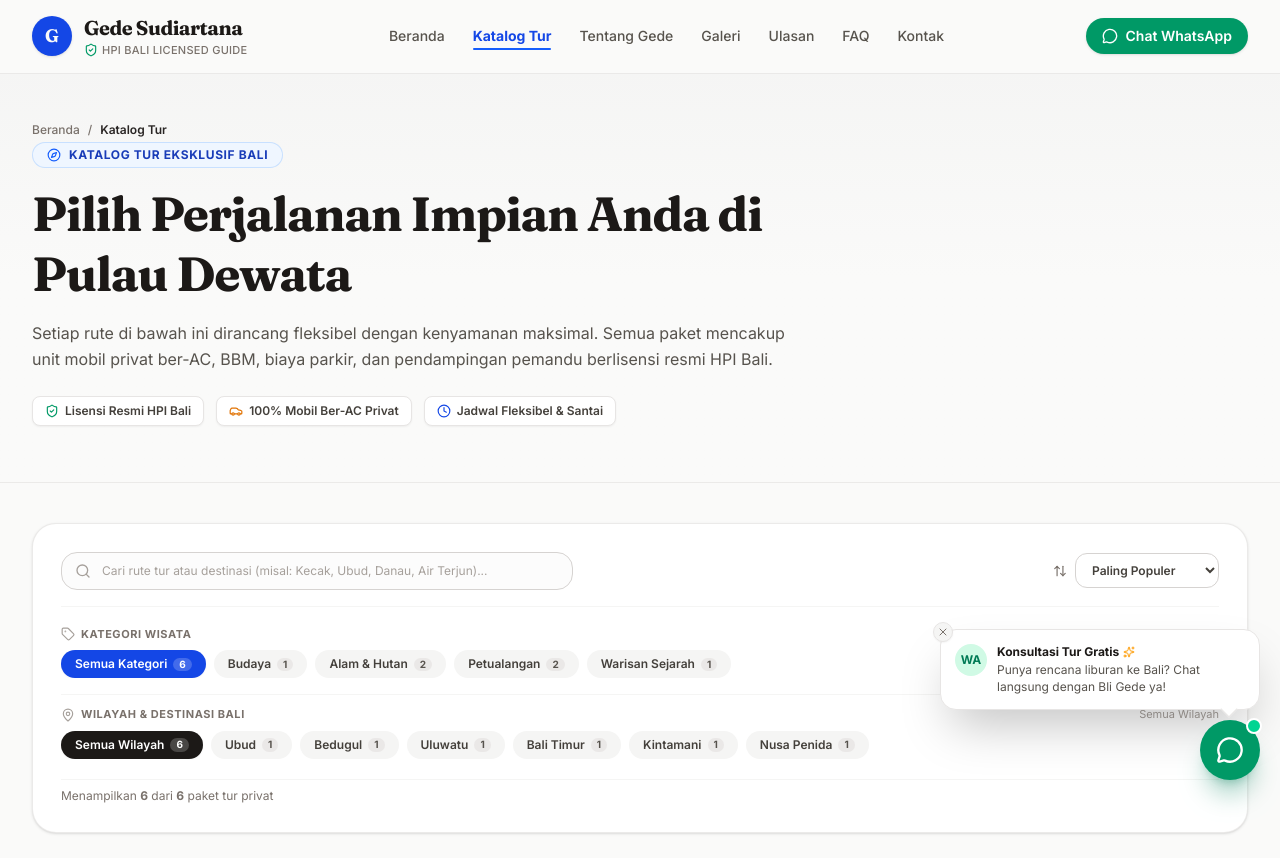
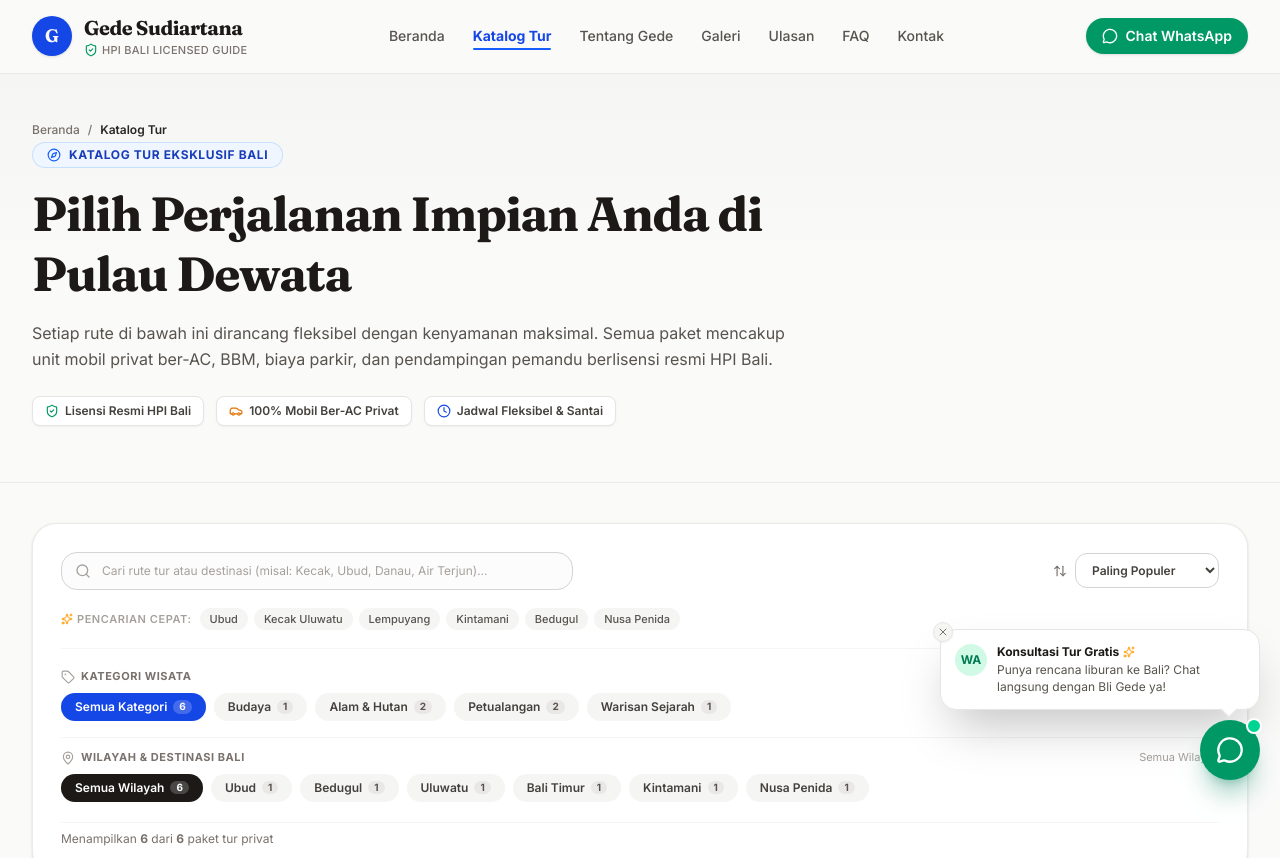
Before and after one commit to sumestawsome/gedebaliguide, a Next.js app: page /tours in a window 1280 px wide. Shown: the top 858 px of the page. Built offline with nearby package versions, Linux system fonts and the light colour scheme.

Commit message:
feat(tours): combine quick search suggestions, removable filter chips, and catalog filtering

```diff
--- a/src/components/tours/ToursCatalog.tsx
+++ b/src/components/tours/ToursCatalog.tsx
@@ -1,6 +1,6 @@
 "use client";
 
-import React, { useState, useMemo } from "react";
+import React, { useState, useMemo, useEffect } from "react";
 import { Tour } from "@/types";
 import { mockAllTours } from "@/data/mock-data";
 import TourCard from "./TourCard";
@@ -15,6 +15,7 @@ import {
   X,
   SlidersHorizontal,
   ArrowUpDown,
+  Sparkles,
 } from "lucide-react";
 import { motion, AnimatePresence } from "framer-motion";
 import { buildWhatsAppUrl } from "@/lib/whatsapp";
@@ -24,6 +25,15 @@ interface ToursCatalogProps {
 }
 
 type SortOption = "popular" | "price_asc" | "price_desc" | "rating";
+
+const quickSuggestions = [
+  "Ubud",
+  "Kecak Uluwatu",
+  "Lempuyang",
+  "Kintamani",
+  "Bedugul",
+  "Nusa Penida",
+];
 
 export default function ToursCatalog({ initialTours = mockAllTours }: ToursCatalogProps) {
   const [searchQuery, setSearchQuery] = useState<string>("");
@@ -123,6 +133,14 @@ export default function ToursCatalog({ initialTours = mockAllTours }: ToursCatal
     setSortBy("popular");
   };
 
+  const handleQuickSuggestionClick = (keyword: string) => {
+    if (searchQuery.toLowerCase() === keyword.toLowerCase()) {
+      setSearchQuery("");
+    } else {
+      setSearchQuery(keyword);
+    }
+  };
+
   const emptyWaUrl = buildWhatsAppUrl({
     customNote: `Halo Bli Gede, saya mencari paket tur dengan kriteria: wilayah ${
       selectedArea !== "all" ? selectedArea : "bebas"
@@ -137,7 +155,8 @@ export default function ToursCatalog({ initialTours = mockAllTours }: ToursCatal
       {/* Filter & Search Bar Controls */}
       <div className="rounded-3xl border border-stone-200/80 bg-white p-5 sm:p-7 shadow-sm space-y-5">
         {/* Top Control Header: Search Bar & Sort Dropdown */}
-        <div className="flex flex-col md:flex-row items-stretch md:items-center justify-between gap-4 pb-4 border-b border-stone-100">
+        <div className="space-y-3 pb-4 border-b border-stone-100">
+          <div className="flex flex-col md:flex-row items-stretch md:items-center justify-between gap-4">
             {/* Keyword Search */}
             <div className="relative flex-1 max-w-lg">
               <Search className="absolute left-3.5 top-1/2 -translate-y-1/2 h-4 w-4 text-stone-400 pointer-events-none" />
@@ -188,6 +207,35 @@ export default function ToursCatalog({ initialTours = mockAllTours }: ToursCatal
                   <span className="sm:hidden">Reset</span>
                 </button>
               )}
+            </div>
+          </div>
+
+          {/* Quick Search Suggestions */}
+          <div className="flex items-center gap-2 overflow-x-auto no-scrollbar pt-1 text-xs">
+            <span className="text-[11px] font-semibold text-stone-400 uppercase tracking-wider shrink-0 flex items-center gap-1">
+              <Sparkles className="h-3 w-3 text-amber-500" />
+              <span>Pencarian Cepat:</span>
+            </span>
+            <div className="flex items-center gap-1.5 overflow-x-auto no-scrollbar py-0.5">
+              {quickSuggestions.map((suggestion) => {
+                const isActive =
+                  searchQuery.toLowerCase() === suggestion.toLowerCase();
+                return (
+                  <button
+                    key={suggestion}
+                    type="button"
+                    onClick={() => handleQuickSuggestionClick(suggestion)}
+                    className={`rounded-full px-2.5 py-1 text-[11px] font-medium whitespace-nowrap transition-all cursor-pointer ${
+                      isActive
+                        ? "bg-amber-500 text-white shadow-xs font-bold"
+                        : "bg-stone-100 text-stone-600 hover:bg-stone-200/80"
+                    }`}
+                  >
+                    {suggestion}
+                  </button>
+                );
+              })}
+            </div>
           </div>
         </div>
 
@@ -325,6 +373,78 @@ export default function ToursCatalog({ initialTours = mockAllTours }: ToursCatal
           </div>
         </div>
 
+        {/* Active Filter Badges Bar */}
+        {isFilterActive && (
+          <div className="pt-3 border-t border-stone-100 flex flex-wrap items-center gap-2 text-xs">
+            <span className="text-stone-400 font-semibold text-[11px] uppercase tracking-wider">
+              Filter Aktif:
+            </span>
+
+            {searchQuery && (
+              <span className="inline-flex items-center gap-1 rounded-lg bg-blue-50 text-blue-800 border border-blue-200/80 px-2.5 py-1 text-xs">
+                <span>Kata Kunci: &ldquo;{searchQuery}&rdquo;</span>
+                <button
+                  type="button"
+                  onClick={() => setSearchQuery("")}
+                  className="p-0.5 hover:text-blue-950 rounded-full"
+                  aria-label="Hapus kata kunci"
+                >
+                  <X className="h-3 w-3" />
+                </button>
+              </span>
+            )}
+
+            {selectedCategory !== "all" && (
+              <span className="inline-flex items-center gap-1 rounded-lg bg-emerald-50 text-emerald-800 border border-emerald-200/80 px-2.5 py-1 text-xs">
+                <span>Kategori: {getCategoryLabel(selectedCategory)}</span>
+                <button
+                  type="button"
+                  onClick={() => setSelectedCategory("all")}
+                  className="p-0.5 hover:text-emerald-950 rounded-full"
+                  aria-label="Hapus filter kategori"
+                >
+                  <X className="h-3 w-3" />
+                </button>
+              </span>
+            )}
+
+            {selectedArea !== "all" && (
+              <span className="inline-flex items-center gap-1 rounded-lg bg-stone-100 text-stone-800 border border-stone-300 px-2.5 py-1 text-xs">
+                <span>Wilayah: {selectedArea}</span>
+                <button
+                  type="button"
+                  onClick={() => setSelectedArea("all")}
+                  className="p-0.5 hover:text-stone-950 rounded-full"
+                  aria-label="Hapus filter wilayah"
+                >
+                  <X className="h-3 w-3" />
+                </button>
+              </span>
+            )}
+
+            {sortBy !== "popular" && (
+              <span className="inline-flex items-center gap-1 rounded-lg bg-amber-50 text-amber-800 border border-amber-200 px-2.5 py-1 text-xs">
+                <span>
+                  Urut:{" "}
+                  {sortBy === "price_asc"
+                    ? "Harga Termurah"
+                    : sortBy === "price_desc"
+                    ? "Harga Tertinggi"
+                    : "Rating"}
+                </span>
+                <button
+                  type="button"
+                  onClick={() => setSortBy("popular")}
+                  className="p-0.5 hover:text-amber-950 rounded-full"
+                  aria-label="Reset urutan"
+                >
+                  <X className="h-3 w-3" />
+                </button>
+              </span>
+            )}
+          </div>
+        )}
+
         {/* Results Counter Subtext */}
         <div className="pt-2 border-t border-stone-100 flex items-center justify-between text-xs text-stone-500">
           <span>
```
Lines whose indentation alone changed are shown as unchanged.
